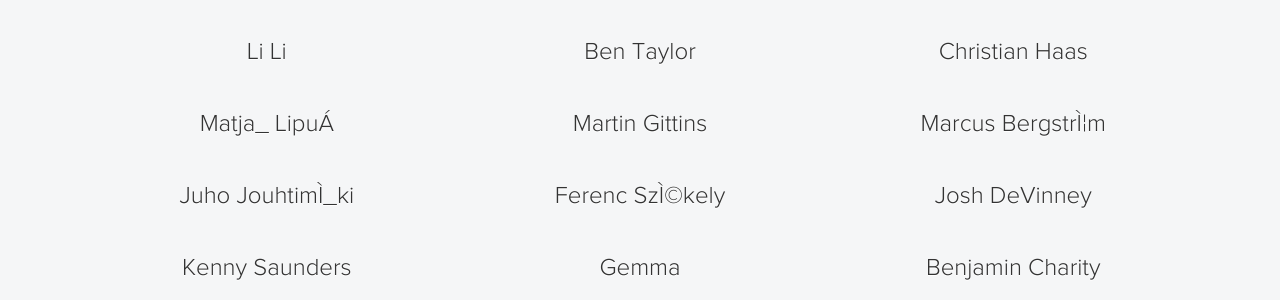
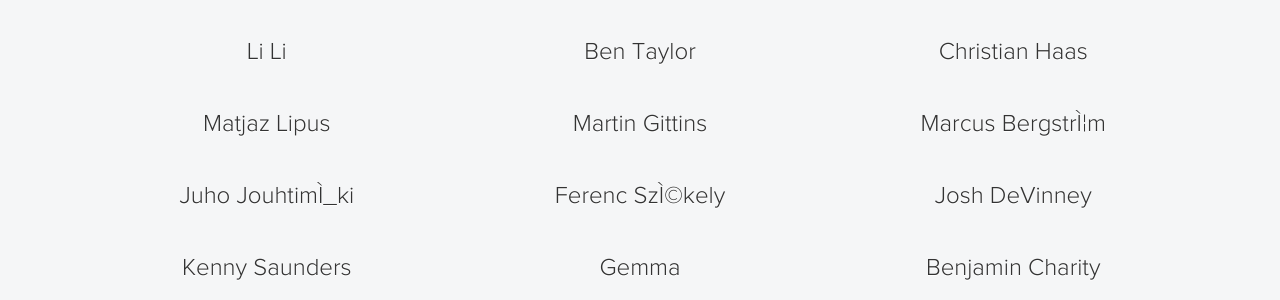
Before and after one commit to noflo/noflo.github.io, a Jekyll site: the page built from kickstarter/index.html, in a window 1280 px wide and 900 px high, scrolled down 20344 px. Shown: the part 150-450 px from the top of the window. Built offline with Jekyll 4.4.1, drawn with Linux system fonts in a browser that asks for light colours; nearby versions of some CDN libraries; Markdown is read by kramdown in place of the engine named in the settings.

Commit message:
Fix a name that got scrambled in conversion

```diff
--- a/_includes/individual_backers.html
+++ b/_includes/individual_backers.html
@@ -769,7 +769,7 @@
 <li data-id="1018">Li Li</li>
 <li data-id="1019">Ben Taylor</li>
 <li data-id="1020">Christian Haas</li>
-<li data-id="1021">Matja&#x81;_ Lipu&#x81;&Aacute;</li>
+<li data-id="1021">Matjaz Lipus</li>
 <li data-id="1022">Martin Gittins</li>
 <li data-id="1026">Marcus Bergstr&Igrave;&brvbar;m</li>
 <li data-id="1029">Juho Jouhtim&Igrave;_ki</li>
```
